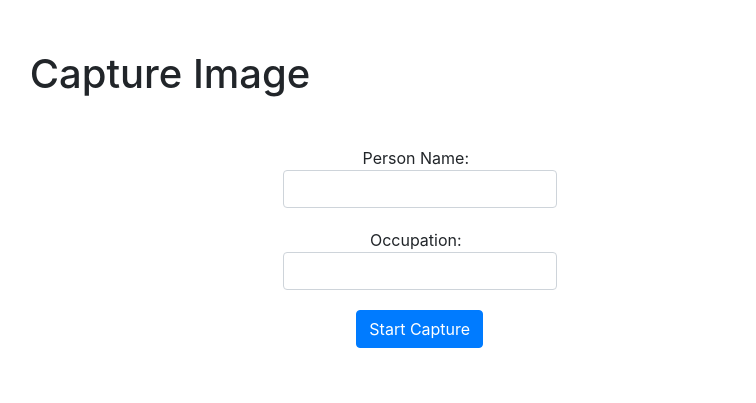
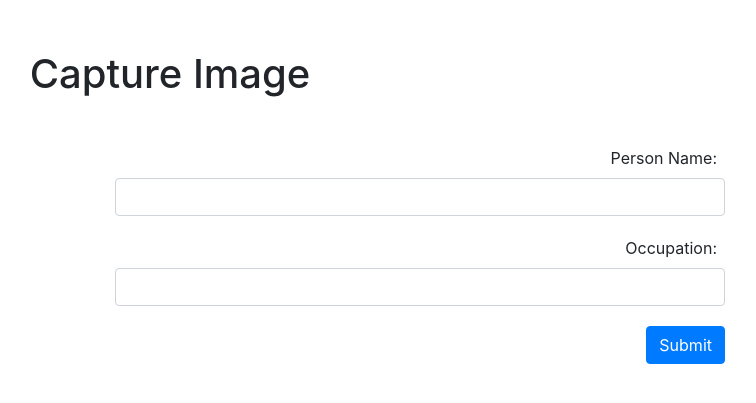
Before and after one commit to farhan906/openCV_faceDetection, a Flask app: template templates/imgent.html in a window 1280 px wide. Shown: the top 403 px of the page, without its empty margins (470-1226 px from the left). Run offline with Flask 3, Linux system fonts and the light colour scheme; the template is opened without the code that fills it, so the values that code supplies are empty; parts of the project's set-up code (start-up, migrations or seed data) failed here and were passed over; some libraries are stand-ins or nearby versions.

Commit message:
first change

```diff
--- a/templates/imgent.html
+++ b/templates/imgent.html
@@ -30,7 +30,6 @@
         .btn-primary {
             margin-top: 20px;
         }
-
         @media (max-width: 768px) {
             .video-container, .form-container {
                 display: block;
@@ -51,7 +50,7 @@
                 <video id="video" autoplay></video>
             </div>
             <div class="form-container">
-                <form action="/start_capture" method="post" class="form-inline justify-content-end flex-column">
+                <form id="personForm">
                     <div class="form-group1">
                         <label for="person_name" class="mr-2">Person Name:</label>
                         <input type="text" name="person_name" id="person_name" class="form-control" required>
@@ -60,7 +59,7 @@
                         <label for="occupation" class="mr-2">Occupation:</label>
                         <input type="text" name="occupation" id="occupation" class="form-control" required>
                     </div>
-                    <button type="submit" class="btn btn-primary">Start Capture</button>
+                    <button type="submit" class="btn btn-primary">Submit</button>
                 </form>
             </div>
         </div>
@@ -68,6 +67,7 @@
 
     <script>
         const video = document.getElementById('video');
+        let capturedImage = null;
 
         if (navigator.mediaDevices && navigator.mediaDevices.getUserMedia) {
             navigator.mediaDevices.getUserMedia({ video: true }).then(function(stream) {
@@ -75,6 +75,39 @@
                 video.play();
             });
         }
+
+        function captureImage() {
+            const canvas = document.createElement('canvas');
+            canvas.width = video.videoWidth;
+            canvas.height = video.videoHeight;
+            canvas.getContext('2d').drawImage(video, 0, 0, canvas.width, canvas.height);
+            return canvas.toDataURL('image/jpeg');
+        }
+
+        video.addEventListener('play', function() {
+            const interval = setInterval(function() {
+                capturedImage = captureImage(); // Capture image from the video
+            }, 1000); // Capture an image every 1 second
+
+            document.getElementById('personForm').addEventListener('submit', function(event) {
+                event.preventDefault();
+                const formData = new FormData();
+                formData.append('person_name', document.getElementById('person_name').value);
+                formData.append('occupation', document.getElementById('occupation').value);
+                formData.append('image', capturedImage);
+
+                fetch('/start_capture', {
+                    method: 'POST',
+                    body: formData,
+                })
+                .then(response => response.text())  // Get the plain text response
+                .then(data => {
+                    alert(data);  // Show the plain text response in the alert
+                })
+                .catch(error => console.error('Error:', error));
+            });
+
+        });
     </script>
 </body>
 </html>
```
